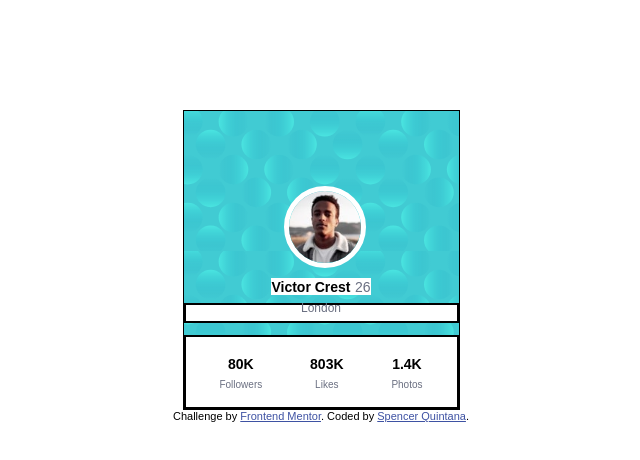
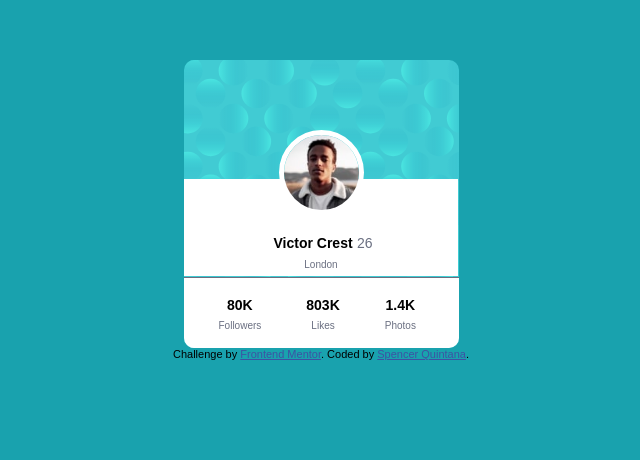
Before and after one commit to SquintA5/Profile-card-component, a plain HTML site: page index.html in a window 1280 px wide. Shown: the part 140-600 px from the top of the page, without its empty margins (319-959 px from the left). Drawn offline with Linux system fonts and the light colour scheme; a web font is replaced by a local one.

Commit message:
Add files via upload

```diff
--- a/index.html
+++ b/index.html
@@ -14,71 +14,54 @@
 	html, body {
 		font-family: "Kumbh Sans", sans-serif;
 		margin: auto;
+		background-color: hsl(185, 75%, 39%);
 	}
 
 	main {
-		border: 1px solid black;
+		border: 1px hidden;
+		border-radius: 10px;
 		width: 275px;
 		margin: auto;
-		margin-top: 250px;
+		margin-top: 200px;
 		background-image: url("images/bg-pattern-card.svg");
 		padding-top: 40px;
 	}
 
 	#user {
 		text-align: center;
-		/*justify-content: center;*/
 		line-height: 0.5;
-
+		display: inline;
 	}
 
 	#user_info {
 		background-color: white;
-		/*padding-top: 50px;*/
 		display: inline;
-
+		padding-top: 55px;
+		padding-bottom: 25px;
 	}
 
 	#avatar {
-		/*justify-content: center;*/
-		/*display: block;*/
-		display: block;
-		margin-left: 100px;
-		/*padding-top: 25px;
-		padding-bottom: 25px;*/
+		position: relative;
+		margin-left: 95px;
 		border: 5px solid white;
 		border-radius: 150px;
-		margin-top: 35px;
+		margin-top: 30px;
 		margin-bottom: 15px;
+		z-index: 3;
 	}
 
 	#name {
-		/*display: block;*/
-		/*display: inline;*/
+		margin-left: 90px;
 	}
 
 	#age {
-		/*align-items: flex-end;*/
-		/*display: inline;
-		float: left;*/
 		color: hsl(227, 10%, 46%);
 		font-size: 14px;
+		margin-right: 85px;
 	}
 
 	#name, #age {
-		/*display: flex;
-		justify-content: center;*/
 		display: inline;
-		background-color: white;
-
-	}
-
-	#city {
-		background-color: white;
-		display: block;
-		border: 2px solid black;
-		padding-bottom: 10px;
-		font-size: 12px;
 	}
 
 	#stats {
@@ -86,11 +69,34 @@
 		display: flex;
 		line-height: 0.5;
 		background-color: white;
-		border: 2px solid black;
+		border-top-style: solid;
+		border-top-width: 1px;
+		border-top-color: hsl(227, 10%, 46%);
 		padding: 10px;
+		border-radius: 0px 0px 10px 10px;
+		margin-top: 5px;
 	}
-	#followers, #likes, #photos {
-		margin: auto;
+
+	city {
+		background-color: white;
+		display: flex;
+		padding-bottom: 10px;
+		font-size: 12px;
+	}
+
+	#followers {
+		margin-left: 25px;
+		padding-right: 25px;
+	}
+
+	#likes {
+		padding-left: 20px;
+		padding-right: 20px;
+	}
+
+	#photos {
+		padding-left: 25px;
+		margin-right: 30px;
 	}
 
 	.primary {
@@ -111,7 +117,7 @@
 <body>
 	<main>
 		<div id="user">
-			<img src="images/image-victor.jpg" alt="Victor Crest" id="avatar" length="72px" width="72px">
+			<img src="images/image-victor.jpg" alt="Victor Crest" id="avatar" length="75px" width="75px">
 			<div id="user_info">
 				<p id="name" class="primary">Victor Crest</p>
 				<p id="age">26</p>
```
